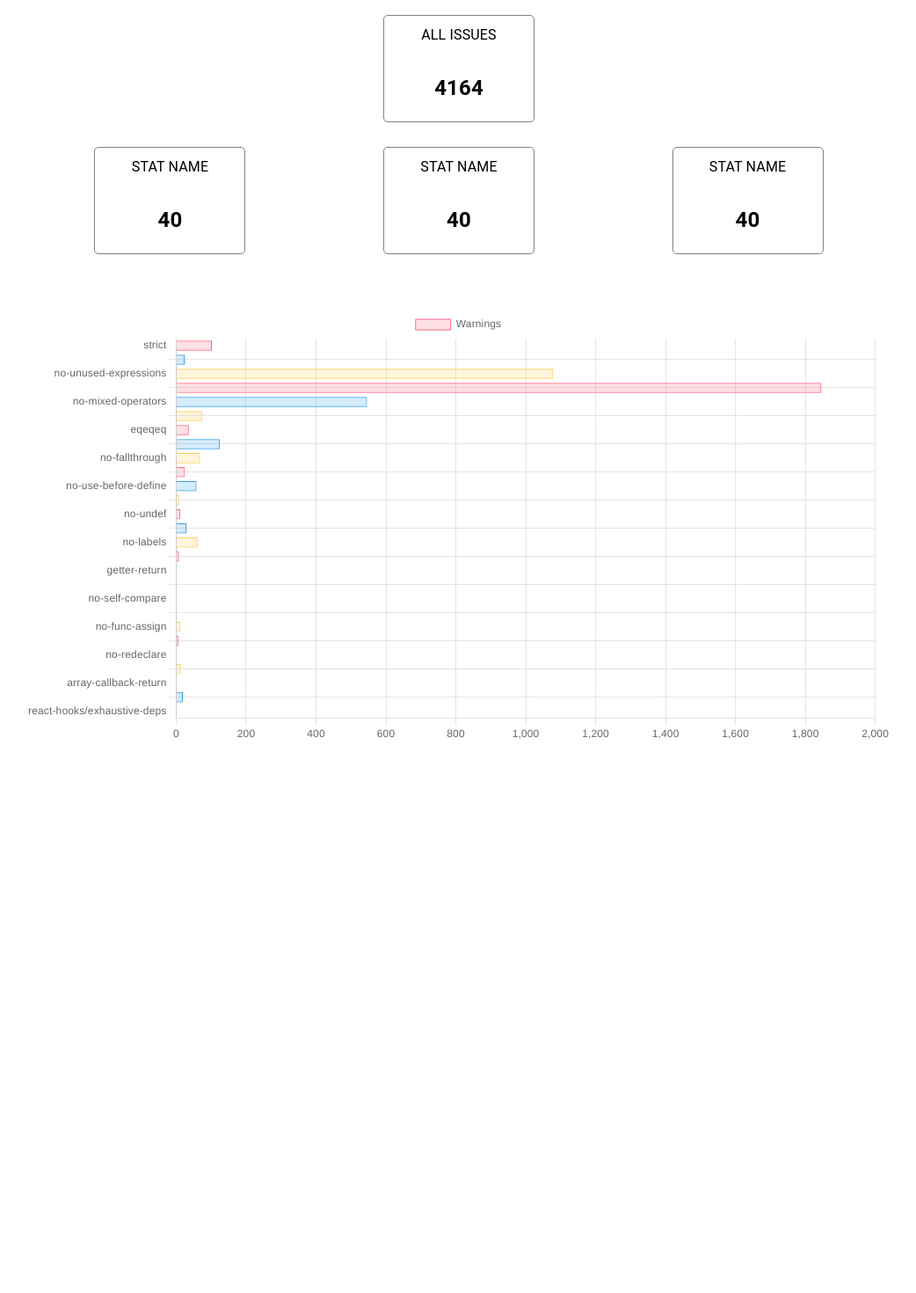
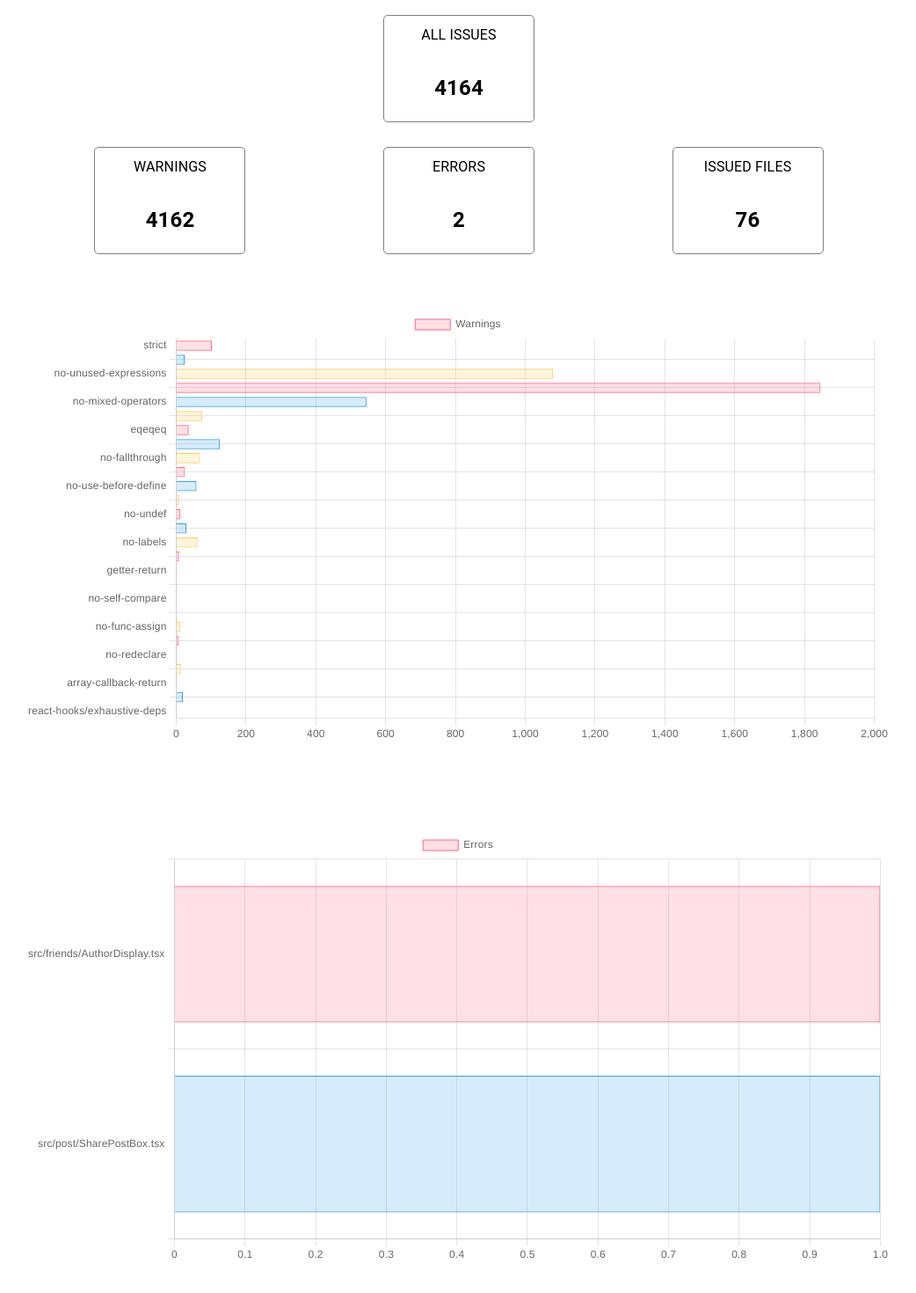
Before and after one commit to CMPUT416-Triet-Nicholas/eslint_visualization, a React (Create React App) app: page / in a window 1280 px wide. Shown: the part 152-1622 px from the top of the page at 88% size, without its empty margins (118-1160 px from the left). Built offline with nearby package versions, Linux system fonts and the light colour scheme.

Commit message:
feat: finish some stat box

```diff
--- a/src/components/statistic/HorizontalBarChart.tsx
+++ b/src/components/statistic/HorizontalBarChart.tsx
@@ -26,7 +26,7 @@ export const HorizontalBarChart = ({
   };
 
   return (
-    <div style={{ height: `${chartHeight}px`, width: "100%" }}>
+    <div style={{ width: "100%" }}>
       <Bar data={chartData} options={options} />
     </div>
   );
--- a/src/components/statistic/StatisticTab.tsx
+++ b/src/components/statistic/StatisticTab.tsx
@@ -4,8 +4,26 @@ import { StatisticBox } from "./StatisticBox";
 import { HorizontalBarChart } from "./HorizontalBarChart";
 import data from "../../processedESLint.json";
 
+type StatData = {
+  warnings: { [key: string]: number };
+  allIssues: number;
+  errors: { [key: string]: number };
+  fileDetails: any;
+};
+
 export const StatisticTab = () => {
-  const hasErrors = Object.keys(data.errors).length > 0;
+  const castedData: StatData = data;
+  const issuesFile = Object.keys(data.fileDetails).length;
+
+  let warningCount = 0;
+  Object.keys(data.warnings).forEach((key: any) => {
+    warningCount += castedData.warnings[key] as number;
+  });
+
+  let errorCount = 0;
+  Object.keys(data.errors).forEach((key: any) => {
+    errorCount += castedData.errors[key] as number;
+  });
 
   return (
     <div
@@ -40,7 +58,7 @@ export const StatisticTab = () => {
                 height: "150px",
               }}
             >
-              <StatisticBox statName="STAT NAME" statNum={40} />
+              <StatisticBox statName="WARNINGS" statNum={warningCount} />
             </Grid>
             <Grid
               item
@@ -52,7 +70,7 @@ export const StatisticTab = () => {
                 height: "150px",
               }}
             >
-              <StatisticBox statName="STAT NAME" statNum={40} />
+              <StatisticBox statName="ERRORS" statNum={errorCount} />
             </Grid>
             <Grid
               item
@@ -64,20 +82,10 @@ export const StatisticTab = () => {
                 height: "150px",
               }}
             >
-              <StatisticBox statName="STAT NAME" statNum={40} />
+              <StatisticBox statName="ISSUED FILES" statNum={issuesFile} />
             </Grid>
           </Grid>
         </Grid>
-        <Grid
-          item
-          xs={12}
-          sx={{
-            height: "400px",
-            display: "flex",
-            alignItems: "center",
-          }}
-        >
-          <Grid container spacing={2}>
         <Grid
           item
           xs={12}
@@ -86,31 +94,29 @@ export const StatisticTab = () => {
             display: "flex",
             justifyContent: "center",
             alignItems: "center",
+            marginTop: "50px",
           }}
         >
-              <div style={{ height: "300px", width: "100%" }}>
+          <div style={{ width: "100%" }}>
             {" "}
             <HorizontalBarChart data={data.warnings} label="Warnings" />
           </div>
         </Grid>
-            {/* {hasErrors ? (
         <Grid
           item
-                xs={6}
+          xs={12}
           sx={{
             height: "100%",
             display: "flex",
             justifyContent: "center",
             alignItems: "center",
+            marginTop: "100px",
           }}
         >
-                <div style={{ height: "300px", width: "100%" }}>
+          <div style={{ width: "100%" }}>
             {" "}
             <HorizontalBarChart data={data.errors} label="Errors" />
           </div>
-              </Grid>
-            ) : null} */}
-          </Grid>
         </Grid>
       </Grid>
     </div>
```
Lines whose indentation alone changed are shown as unchanged.
